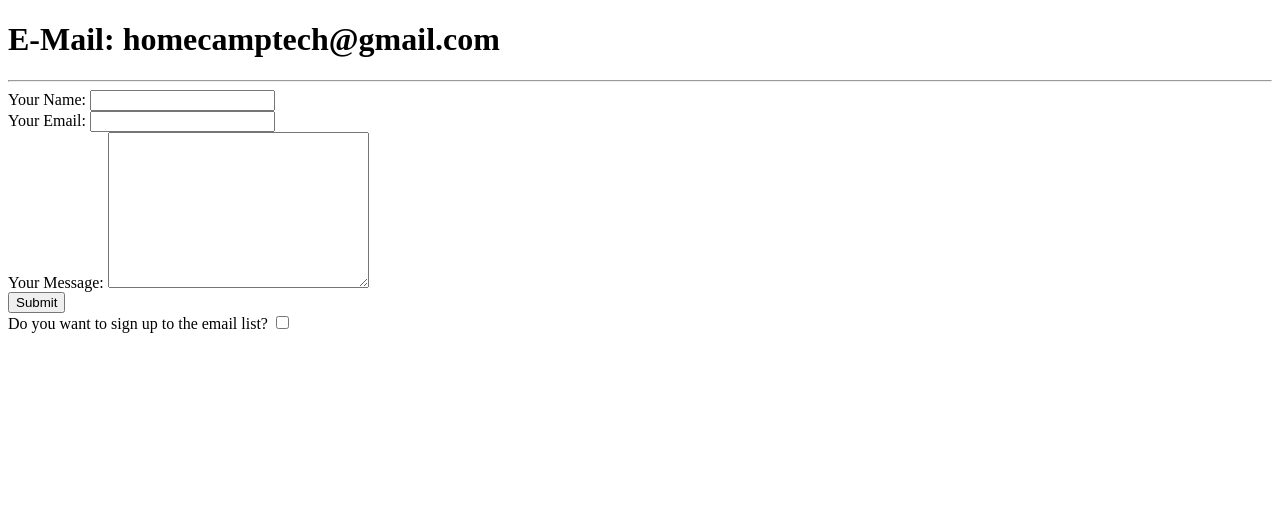
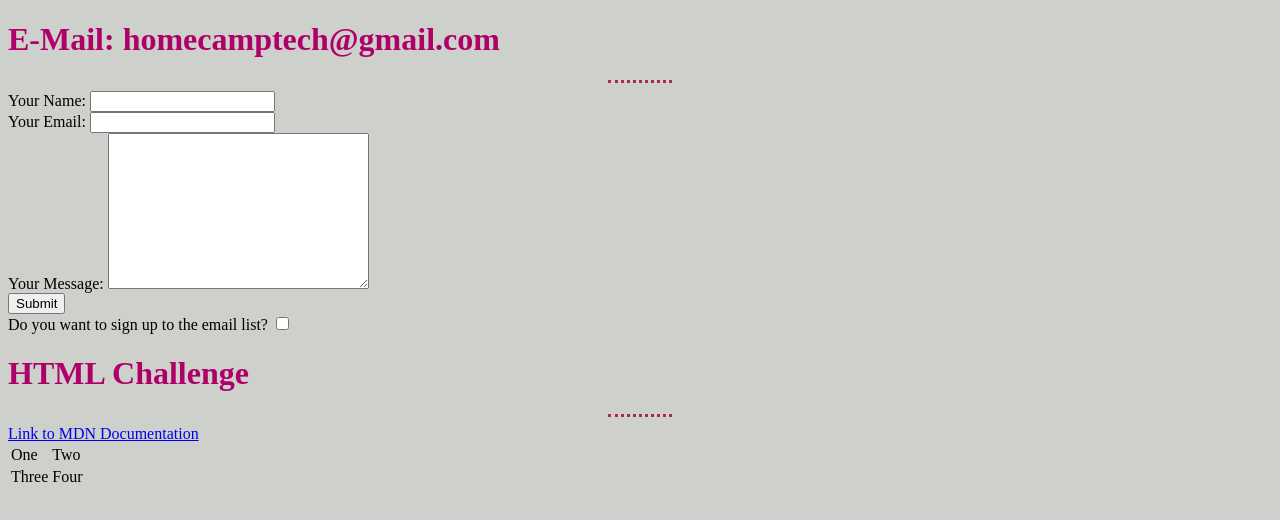
Before and after one commit to steeeeven/cv, a plain HTML site: page contact.html in a window 1280 px wide. Drawn offline with Linux system fonts and the light colour scheme.

Commit message:
Add files via upload

```diff
--- a/contact.html
+++ b/contact.html
@@ -3,7 +3,10 @@
   <head>
     <meta charset="utf-8">
     <title>Contact Me</title>
+    <link rel="stylesheet" href="css/style.css">
   </head>
+
+
   <body>
     <h1>E-Mail: homecamptech@gmail.com</h1>
 
@@ -21,3 +24,19 @@
     </form>
   </body>
 </html>
+
+
+
+<h1>HTML Challenge</h1>
+<hr>
+<a href="https://developer.mozilla.org/en-US/docs/Web/HTML/Element/input">Link to MDN Documentation</a><br>
+<table>
+  <tr>
+    <td>One</td>
+    <td>Two</td>
+  </tr>
+  <tr>
+    <td>Three</td>
+    <td>Four</td>
+  </tr>
+</table>
--- /dev/null
+++ b/css/style.css
@@ -0,0 +1,20 @@
+body {
+  background-color: #cdd0cb;
+
+}
+
+hr {
+  border-style: none;
+  border-color: #a9294f;
+  border-top-style: dotted;
+  border-width: 3px;
+  width: 5%;
+}
+
+h1 {
+  color: #af0069;
+}
+
+h3 {
+  color: #af0069;
+}
```
Also changed, not shown: hobbies.html (+1 -0 lines), index.html (+2 -0 lines).
